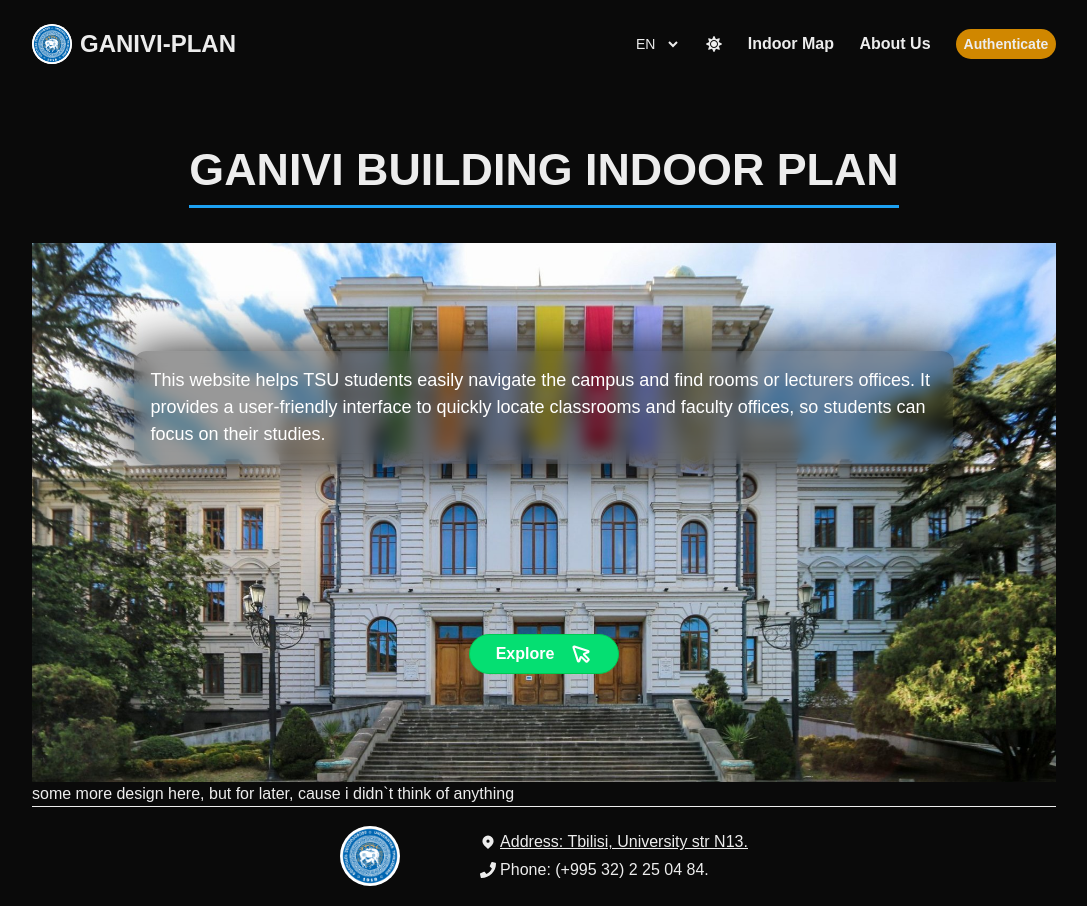
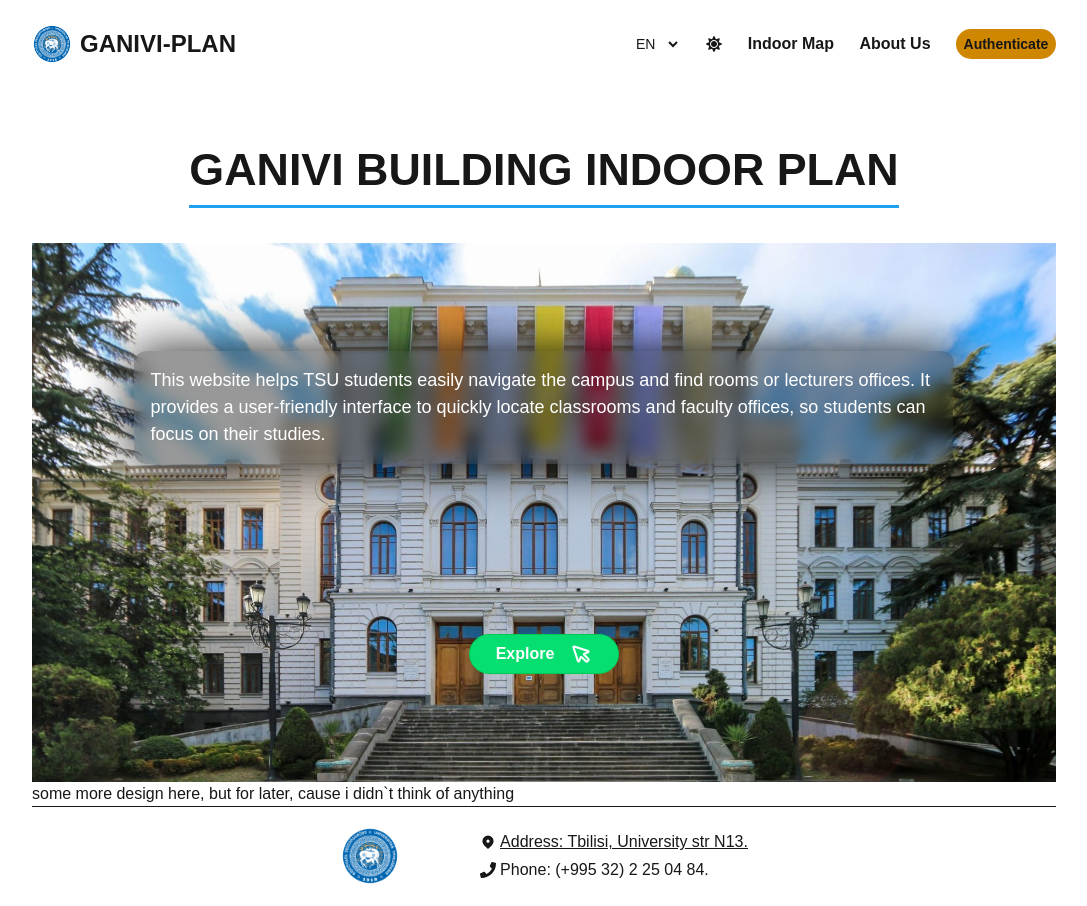
Before and after one commit to Pilmesha/unimap, a Next.js app in the folder frontend/: page / in a window 1280 px wide. Shown: the whole page, without its empty margins (96-1183 px from the left). Built offline with nearby package versions, Linux system fonts and the light colour scheme; a web font is replaced by a local one.

Commit message:
pre-testing commit

```diff
--- a/frontend/src/app/layout.tsx
+++ b/frontend/src/app/layout.tsx
@@ -5,6 +5,7 @@
 import Footer from "../components/footer/Footer";
 import UseProvider from "./context/UseProvider";
 import LanguageWrapper from "components/language/LanguageWrapper";
+import ThemeWrapper from "components/theme/ThemeWrapper";
 /* import LoaderWrapper from "components/loaders/LoaderWrapper"; */
 
 export const metadata: Metadata = {
@@ -22,9 +23,11 @@
       <body className="xl:px-[8rem] lg:px-[6rem] md:px-[4rem] sm:px-[2rem] px-[1rem]">
         <UseProvider>
           <LanguageWrapper>
-            <Navigation />
-               {children}
-            <Footer />
+            <ThemeWrapper>
+              <Navigation />
+                {children}
+              <Footer />
+            </ThemeWrapper>
           </LanguageWrapper>
       </UseProvider>
       </body>
--- a/frontend/src/components/filtering/MapDisplay.tsx
+++ b/frontend/src/components/filtering/MapDisplay.tsx
@@ -13,7 +13,6 @@
 import { fetchOffice } from 'assets/fetchOffice';
 import ButtonLoader from 'components/loaders/ButtonLoader';
 import { droebitiCxrili } from 'assets/droebitiCxrili';
-import { div } from 'framer-motion/client';
 
 interface Floors {
   id: number;
--- a/frontend/src/components/header/Navigation.tsx
+++ b/frontend/src/components/header/Navigation.tsx
@@ -1,6 +1,6 @@
 'use client'
 import Link from 'next/link'
-import React, {  useEffect, useState } from 'react'
+import React, {  useState } from 'react'
 import { FaSun } from 'react-icons/fa'
 import Authentication from 'components/authentication/Authentication'
 import Image from 'next/image'
@@ -18,12 +18,6 @@
 const path = usePathname();
 const { t } = useTranslation()
 
-useEffect(() => {
-    document.body.classList.remove('light-mode', 'dark-mode');
-    document.body.classList.add(`${theme}-mode`)
-},[theme])
-
-
 const handleMenu = () => {
     setShowMenu((prev) => !prev);
     setIsLoginModalOpen(false)
@@ -33,8 +27,11 @@
 }
 
 const handleThemeToggle = () => {
-    setTheme((prevTheme) => (prevTheme === 'dark' ? 'light' : 'dark'));
-    setShowMenu(false)
+    const newTheme = theme === 'light' ? 'dark' : 'light'
+    localStorage.setItem('theme', newTheme);
+     document.body.classList.remove('light-mode', 'dark-mode');
+  document.body.classList.add(newTheme === 'dark' ? 'dark-mode' : 'light-mode');
+    setTheme(newTheme)
 }
 
 const openLoginMoadl = () => {
--- /dev/null
+++ b/frontend/src/components/theme/ThemeWrapper.tsx
@@ -0,0 +1,15 @@
+'use client'
+import React, { useEffect } from 'react';
+
+const ThemeWrapper: React.FC<{ children: React.ReactNode }> = ({ children }) => {
+
+  useEffect(() => {
+    const theme = localStorage.getItem('theme') || 'light';
+    document.body.classList.remove('light-mode', 'dark-mode');
+    document.body.classList.add(theme === 'dark' ? 'dark-mode' : 'light-mode');
+  }, []);
+
+  return <>{children}</>;
+};
+
+export default ThemeWrapper;
--- a/frontend/src/utils/i18n/locales/ka/ka.json
+++ b/frontend/src/utils/i18n/locales/ka/ka.json
@@ -44,7 +44,7 @@
     "userNotFound": "User not found"
   },
   "validation": {
-    "personalIdLength": "პირადი ნომერი შეიცავდეს 6-დან 20 სიმბოლომდე.",
+    "personalIdLength": "პირადი ნომერი უნდა შეიცავდეს 6-დან 20 სიმბოლომდე.",
     "personalIdChars": "პირადი ნომერი არ უნდა შეიცავდეს ჰარიებს ან სხვა სიმბოლოებს ასოებისა და რიცხვების გარდა.",
     "passwordLength": "პაროლი უნდა შეიცავდეს 3-დან 20 სიმბოლომდე.",
     "passwordNoSpaces": "პაროლი არ უნდა შეიცავდეს ჰარიებს."
```
Also changed, not shown: frontend/package.json (+7 -0 lines), 1 other file (tests, documents, lock files or other folders).
